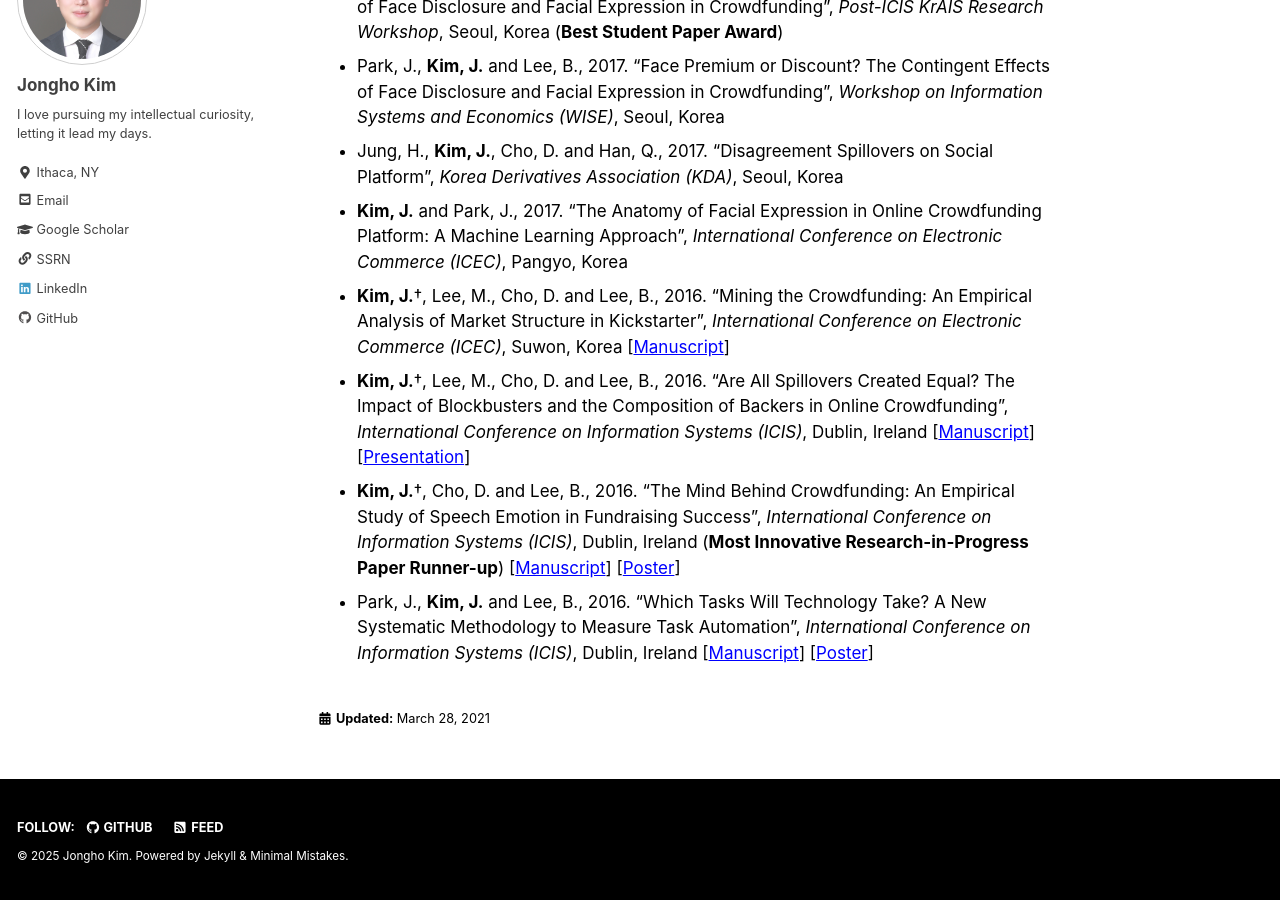
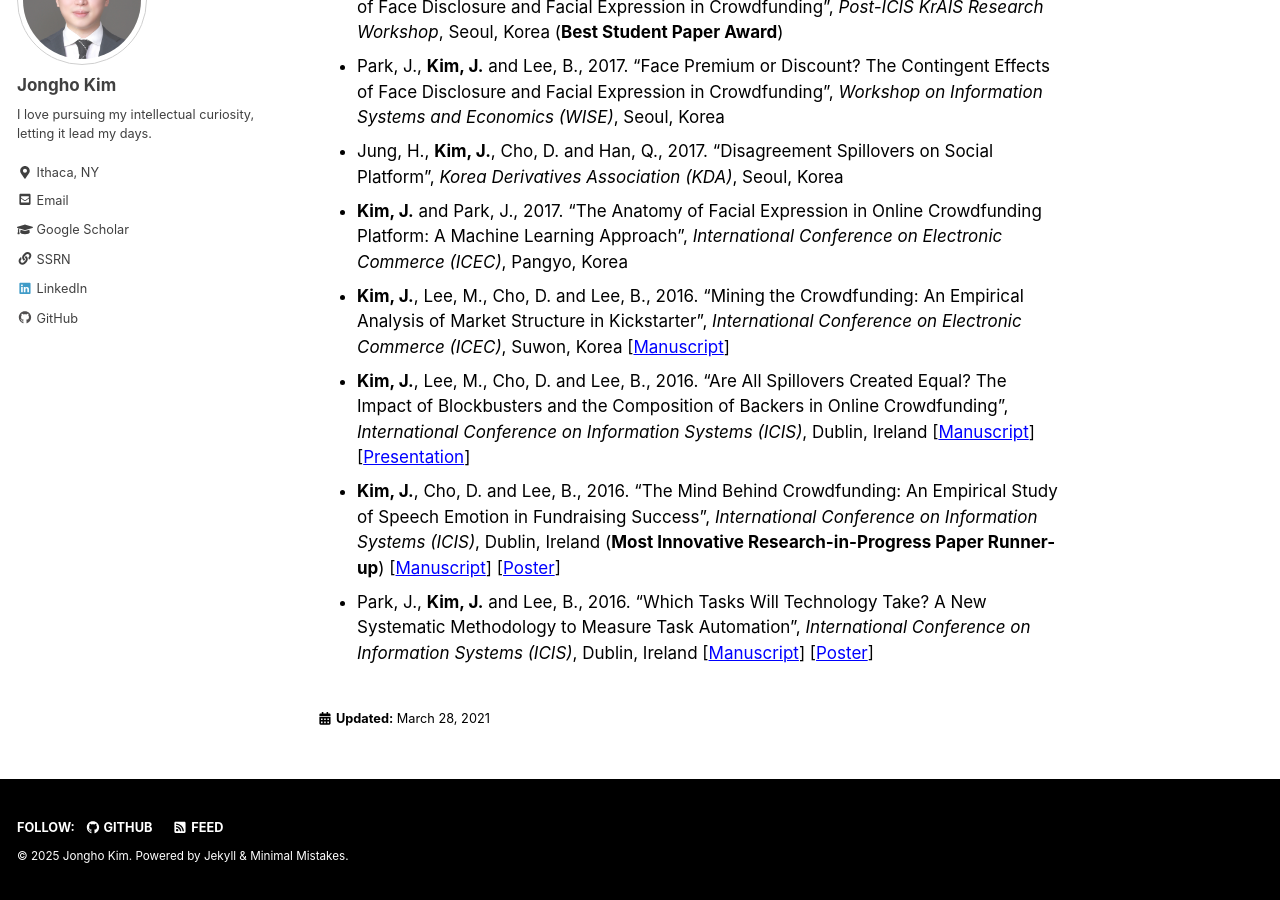
Before and after one commit to jonghkim/jonghkim.github.io, a Jekyll site: the page built from _pages/research.md, in a window 1280 px wide and 900 px high, scrolled down 1475 px. Built offline with Jekyll 4.4.1, drawn with Linux system fonts in a browser that asks for light colours.

```diff
--- a/_pages/research.md
+++ b/_pages/research.md
@@ -29,7 +29,7 @@ last_modified_at: 2021-03-28
 - Park, J., **Kim, J.** and Lee, B., 2017. "Face Premium or Discount? The Contingent Effects of Face Disclosure and Facial Expression in Crowdfunding", *Workshop on Information Systems and Economics (WISE)*, Seoul, Korea
 - Jung, H., **Kim, J.**, Cho, D. and Han, Q., 2017. "Disagreement Spillovers on Social Platform", *Korea Derivatives Association (KDA)*, Seoul, Korea
 - **Kim, J.** and Park, J., 2017. "The Anatomy of Facial Expression in Online Crowdfunding Platform: A Machine Learning Approach", *International Conference on Electronic Commerce (ICEC)*, Pangyo, Korea
-- **Kim, J.**†, Lee, M., Cho, D. and Lee, B., 2016. “Mining the Crowdfunding: An Empirical Analysis of Market Structure in Kickstarter”, *International Conference on Electronic Commerce (ICEC)*, Suwon, Korea [[Manuscript](http://bit.ly/2JAE49E)]
-- **Kim, J.**†, Lee, M., Cho, D. and Lee, B., 2016. “Are All Spillovers Created Equal? The Impact of Blockbusters and the Composition of Backers in Online Crowdfunding”, *International Conference on Information Systems (ICIS)*, Dublin, Ireland [[Manuscript](http://bit.ly/2L5x3TI)] [[Presentation](http://bit.ly/2LrBJ2p)]
-- **Kim, J.**†, Cho, D. and Lee, B., 2016. “The Mind Behind Crowdfunding: An Empirical Study of Speech Emotion in Fundraising Success”, *International Conference on Information Systems (ICIS)*, Dublin, Ireland (**Most Innovative Research-in-Progress Paper Runner-up**) [[Manuscript](http://bit.ly/2JBcDw7)] [[Poster](http://bit.ly/2uMtwyH)]
+- **Kim, J.**, Lee, M., Cho, D. and Lee, B., 2016. "Mining the Crowdfunding: An Empirical Analysis of Market Structure in Kickstarter", *International Conference on Electronic Commerce (ICEC)*, Suwon, Korea [[Manuscript](http://bit.ly/2JAE49E)]
+- **Kim, J.**, Lee, M., Cho, D. and Lee, B., 2016. "Are All Spillovers Created Equal? The Impact of Blockbusters and the Composition of Backers in Online Crowdfunding", *International Conference on Information Systems (ICIS)*, Dublin, Ireland [[Manuscript](http://bit.ly/2L5x3TI)] [[Presentation](http://bit.ly/2LrBJ2p)]
+- **Kim, J.**, Cho, D. and Lee, B., 2016. "The Mind Behind Crowdfunding: An Empirical Study of Speech Emotion in Fundraising Success", *International Conference on Information Systems (ICIS)*, Dublin, Ireland (**Most Innovative Research-in-Progress Paper Runner-up**) [[Manuscript](http://bit.ly/2JBcDw7)] [[Poster](http://bit.ly/2uMtwyH)]
 - Park, J., **Kim, J.** and Lee, B., 2016. "Which Tasks Will Technology Take? A New Systematic Methodology to Measure Task Automation", *International Conference on Information Systems (ICIS)*, Dublin, Ireland [[Manuscript](http://bit.ly/2uNnTQT)] [[Poster](http://bit.ly/2NtXj6S)]
```
